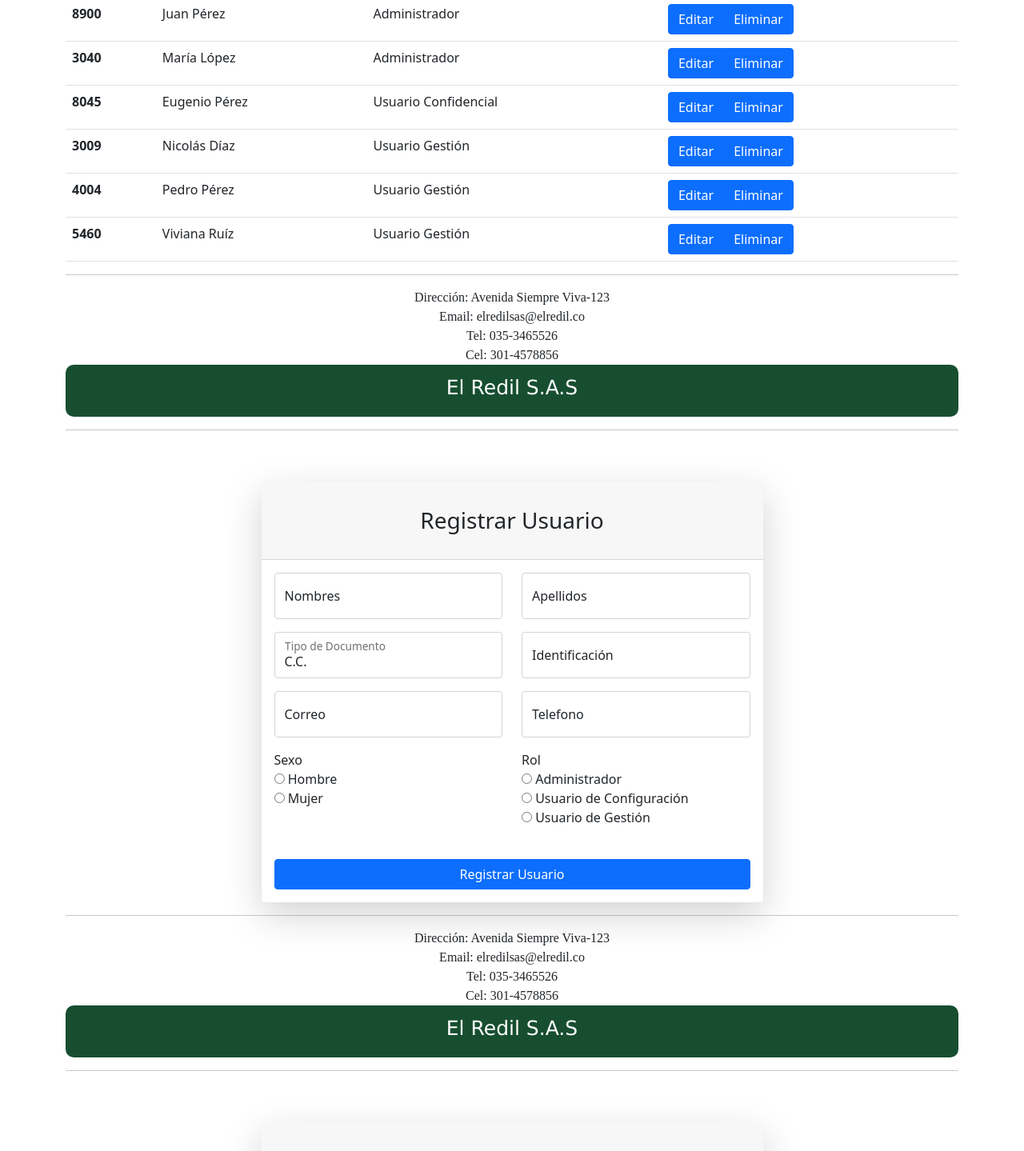
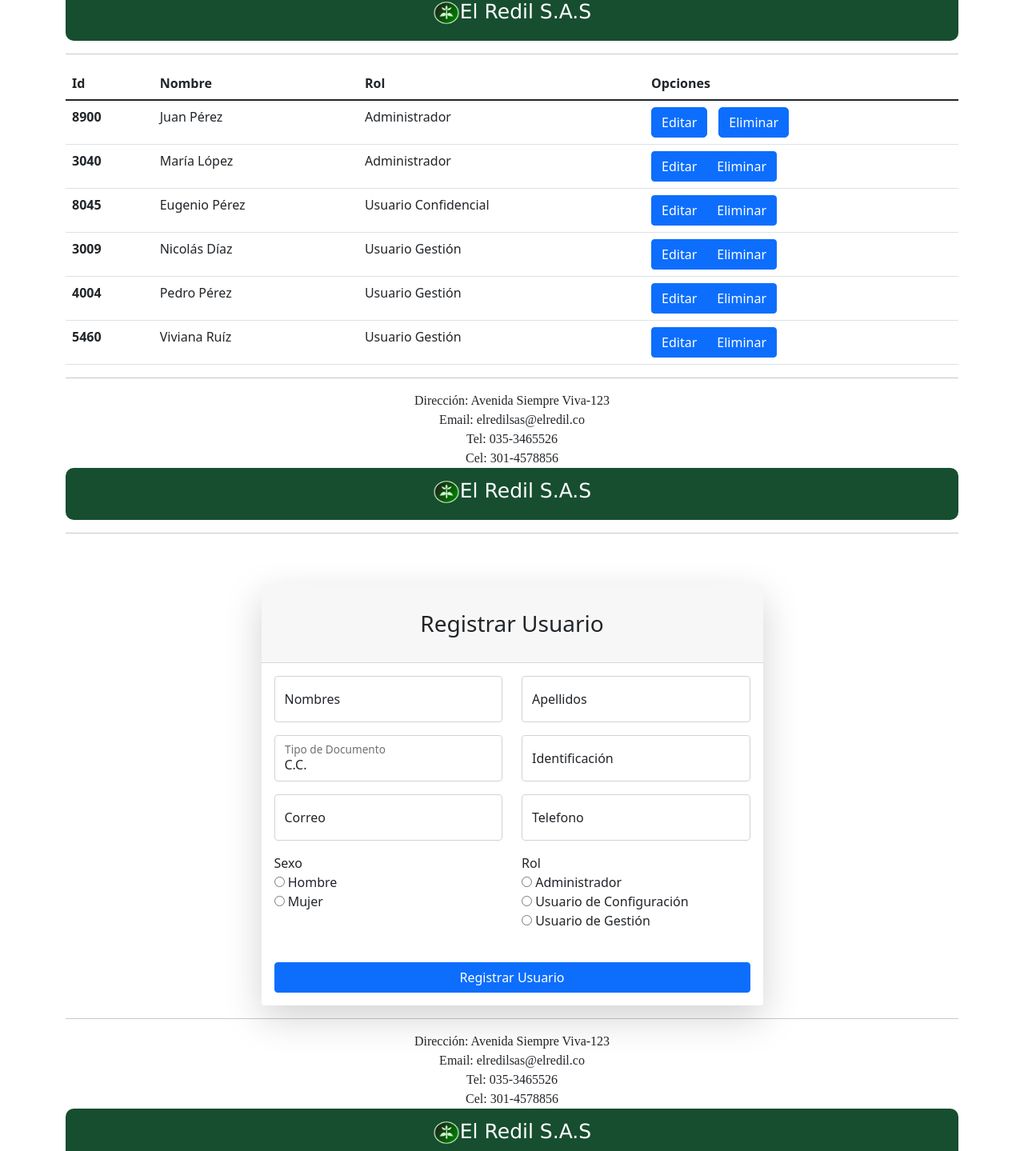
Before and after one commit to KevinHenriquez10/Proyecto, a React (Create React App) app: page / in a window 1280 px wide. Shown: the part 859-2298 px from the top of the page at 80% size. Built offline with nearby package versions, Linux system fonts and the light colour scheme.

Commit message:
se habilita el icono y se modifica el ver usuarios

```diff
--- a/src/App.js
+++ b/src/App.js
@@ -74,9 +74,6 @@ class App extends React.Component{
       </div>
     </Container>
     {/*<Registro />*/}
-    <VerUsuarios/>
-    <Registro/>
-    <EditarUsuario/>
     <Container>
       <footer>
         <div className="div-footer">
@@ -92,6 +89,9 @@ class App extends React.Component{
         </div>
       </footer>
     </Container>
+    <VerUsuarios/>
+    <Registro/>
+    <EditarUsuario/>
   </>
   );
   }
--- a/src/components/EditarUsuario.js
+++ b/src/components/EditarUsuario.js
@@ -1,5 +1,6 @@
 import React from 'react';
 import { Container } from 'reactstrap';
+import icono from '../assets/img/icono.png';
 
 function EditarUsuario(){
     return(
@@ -7,7 +8,7 @@ function EditarUsuario(){
         <Container>
         <header>
             <div className="div-Header">
-                    {/*<img src={icono} alt="" width="34px" height= "30px" />*/}
+                    <img src={icono} alt="" width="34px" height= "30px" />
             El Redil S.A.S
             </div>
         </header>
--- a/src/components/Registro.js
+++ b/src/components/Registro.js
@@ -1,5 +1,6 @@
 import React from 'react';
 import { Container } from 'reactstrap';
+import icono from '../assets/img/icono.png';
 
 
 function Registro () {
@@ -8,7 +9,7 @@ function Registro () {
     <Container>
         <header>
             <div className="div-Header">
-                    {/*<img src={icono} alt="" width="34px" height= "30px" />*/}
+                    <img src={icono} alt="" width="34px" height= "30px" />
             El Redil S.A.S
             </div>
         </header>
--- a/src/components/VerUsuarios.js
+++ b/src/components/VerUsuarios.js
@@ -1,5 +1,6 @@
 import React from 'react';
 import { Container } from 'reactstrap';
+import icono from '../assets/img/icono.png';
 
 function VerUsuarios() {
     return(
@@ -7,7 +8,7 @@ function VerUsuarios() {
         <Container>
             <header>
                 <div className="div-Header">
-                        {/*<img src={icono} alt="" width="34px" height= "30px" />*/}
+                        <img src={icono} alt="" width="34px" height= "30px" />
                 El Redil S.A.S
                 </div>
             </header>
@@ -30,8 +31,8 @@ function VerUsuarios() {
                         <td>Administrador</td>
                         <td>
                             <div class="btn-group" role="group" aria-label="Basic example">
-                                <button type="button" class="btn btn-primary">Editar</button>
-                                <button type="button" class="btn btn-primary">Eliminar</button>
+                                <button type="button" class="btn btn-primary" style={{marginRight: "15px",  borderRadius: "5px"}} >Editar</button>
+                                <button type="button" class="btn btn-primary" style={{borderRadius: "5px"}}>Eliminar</button>
                             </div>
                         </td>
                     </tr>
```
